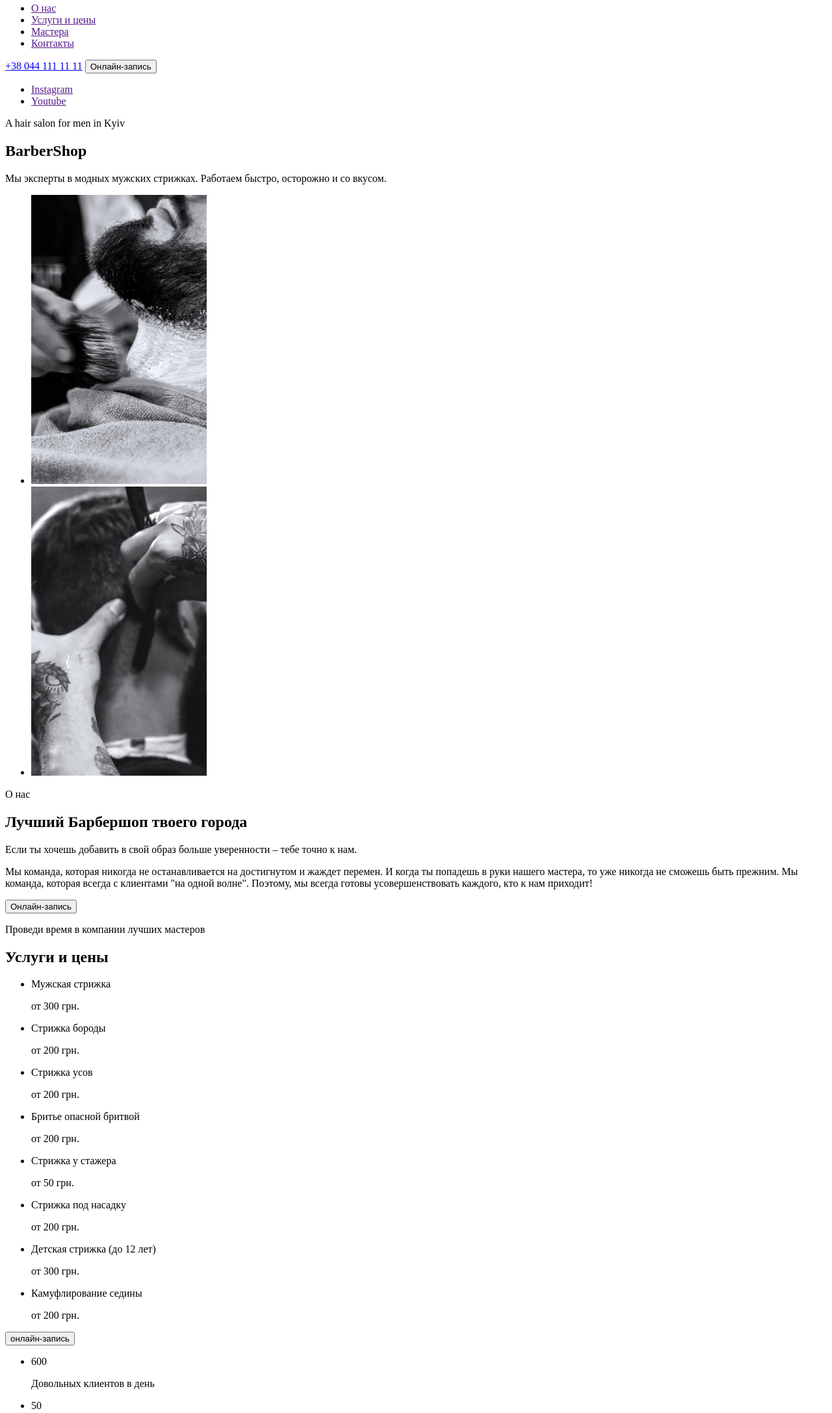
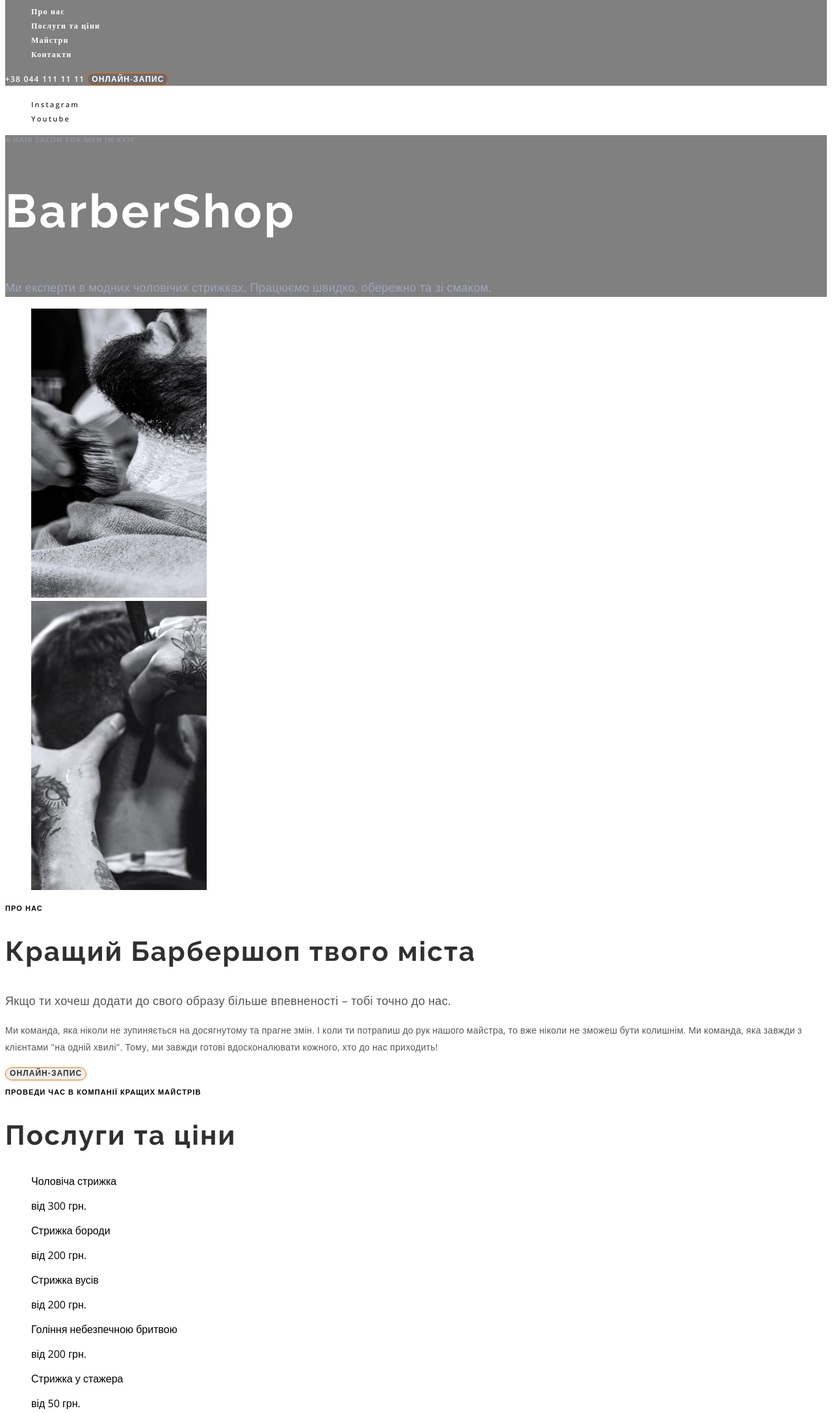
Before and after one commit to YuriySamuse/HW-01-BarberShop, a plain HTML site: page index.html in a window 1280 px wide. Shown: the part 80-2255 px from the top of the page at 65% size. Drawn offline with nearby package versions, Linux system fonts and the light colour scheme.

Commit message:
do About (theme fonts)

```diff
--- a/css/styles.css
+++ b/css/styles.css
@@ -0,0 +1,149 @@
+:root {
+    --accent-color: #FF6C00;
+    --main-title-color: #FFFFFF;
+    --second-title-clolr: #303030;
+    --bottom-text-color: #555555;
+}
+body {
+  font-family: "Open Sans", sans-serif;
+}
+h1 {
+  font-family: "Raleway", sans-serif;
+}
+.list {
+    list-style: none;
+}
+.link {
+    text-decoration: none;
+}
+.top-text {
+    font-weight: 600;
+    font-size: 11px;
+    line-height: 1.36;
+    letter-spacing: 0.1em;
+    text-transform: uppercase;
+    }
+
+ .title {
+    font-family: 'Raleway';
+    font-weight: 700;
+    font-size: 42px;
+    line-height: 1.16;
+    letter-spacing: 0.05em;
+    color: var(--second-title-clolr);
+ }
+ .bottom-text {
+    font-size: 18px;
+    line-height: 1.67;
+    letter-spacing: 0.02em;
+    color: var(--bottom-text-color);
+ }
+/* ----Heder---- */
+.heder {
+    background-color: grey;
+}
+
+.heder-link {
+  font-family: "Open Sans";
+  font-style: normal;
+  font-weight: 600;
+  font-size: 12px;
+  line-height: 16px;
+  letter-spacing: 0.1em;
+  color: #ffffff;
+}
+.heder-link:hover,
+.heder-link:focus {
+    color: var(--accent-color);
+}
+.heder-tel {
+    font-weight: 600;
+    font-size: 12px;
+    line-height: 1.33;
+    letter-spacing: 0.1em;
+    text-transform: uppercase;
+    color: #FFFFFF;
+}
+.heder-tel:hover,
+.heder-tel:focus {
+    color: var(--accent-color);
+}
+.heder-btn {
+    font-family: inherit;
+    font-weight: 600;
+    font-size: 12px;
+    line-height: 1.33;
+    letter-spacing: 0.09em;
+    text-transform: uppercase;
+    color: #FFFFFF;
+    background: rgba(25, 28, 38, 0.2);
+    border: 1px solid #FF6C00;
+    border-radius: 25px;
+}
+.heder-btn:hover,
+.heder-btn:focus {
+    color: var(--accent-color);
+}
+/* ---HERO---- */
+
+.hero-link {
+    font-weight: 600;
+    font-size: 11px;
+    line-height: 1.36;
+    letter-spacing: 0.2em;
+    color: #303030;
+}
+.hero-link:hover,
+.hero-link:focus {
+    color: var(--accent-color);
+}
+
+.hero-content {
+    background-color: gray;
+}
+.hero-top-text{
+    font-weight: 600;
+    font-size: 11px;
+    line-height: 1.36;
+    letter-spacing: 0.1em;
+    text-transform: uppercase;
+    color: rgba(157, 164, 189, 0.6);
+}
+.hero-title {
+    font-family: 'Raleway' sans-serif;
+    font-weight: 700;
+    font-size: 72px;
+    line-height: 1.18;
+    letter-spacing: 0.05em;
+    color: var(--main-title-color);
+}
+.hero-bottom-text {
+    font-size: 18px;
+    line-height: 1.67;
+    letter-spacing: 0.02em;
+    color: #9DA4BD;
+}
+
+/* -------ABOUT------- */
+.about-text {
+    font-size: 14px;
+    line-height: 1.86;
+    letter-spacing: 0.02em;
+    color: #555555;
+}
+.about-btn {
+    font-weight: 600;
+    font-size: 12px;
+    line-height: 1.33;
+    letter-spacing: 0.09em;
+    text-transform: uppercase;
+    color: #303030;
+    box-sizing: border-box;
+    /* position: absolute; */
+    /* width: 160px;
+height: 40px;
+left: 689px;
+top: 1220px; */
+    border: 1px solid #FF6C00;
+    border-radius: 25px;
+}
--- a/index.html
+++ b/index.html
@@ -5,6 +5,9 @@
     <meta http-equiv="X-UA-Compatible" content="IE=edge">
     <meta name="viewport" content="width=device-width, initial-scale=1.0">
     <title>BarberShop</title>
+    <link rel="preconnect" href="https://fonts.googleapis.com">
+    <link rel="preconnect" href="https://fonts.gstatic.com" crossorigin>
+    <link href="https://fonts.googleapis.com/css2?family=Open+Sans:wght@400;600;700&family=Raleway:wght@700&display=swap" rel="stylesheet">
     <link rel="stylesheet" href="./css/styles.css">
 </head>
 <body>
@@ -13,31 +16,32 @@
             <img src="./img/Logo.svg" alt="Лого сайта">
         </a>
         <nav class="heder-nav">
-            <ul class="heder-list">
-                <li class="heder-item"><a class="heder-link" href="">О нас</a></li>
-                <li class="heder-item"><a class="heder-link" href=""> Услуги и цены</a></li>
-                <li class="heder-item"><a class="heder-link" href=""> Мастера</a></li>
-                <li class="heder-item"><a class="heder-link" href=""> Контакты</a></li>
+            <ul class="heder-list list">
+                <li class="heder-item"><a class="heder-link link" href="">Про нас</a></li>
+                <li class="heder-item"><a class="heder-link link" href="">Послуги та ціни</a></li>
+                <li class="heder-item"><a class="heder-link link" href="">Майстри</a></li>
+                <li class="heder-item"><a class="heder-link link" href="">Контакти</a></li>
             </ul>
         </nav>
-        <a class="heder-tel" href="tel:+38 044 111 11 11">+38 044 111 11 11</a>
-        <button class="heder-btn" type="button">Онлайн-запись</Button>
+        <a class="heder-tel link" href="tel:+38 044 111 11 11">+38 044 111 11 11</a>
+        <button class="heder-btn" type="button">онлайн-запис</Button>
     </header>
     <main>
-        <!-- Главная секция -->
+        <!-- HERO -->
         <section class="hero">
-            <ul class="hero-list">
-                <li class="hero-item"><a class="hero-link" href="" target="_blank" rel="noopener nofollow noreferrer">Instagram</a></li>
-                <li class="hero-item"><a class="hero-link" href="" target="_blank" rel="noopener nofollow noreferrer">Youtube</a></li>
+            <ul class="hero-list list">
+                <li class="hero-item"><a class="hero-link link" href="" target="_blank" rel="noopener nofollow noreferrer">Instagram</a></li>
+                <li class="hero-item"><a class="hero-link link" href="" target="_blank" rel="noopener nofollow noreferrer">Youtube</a></li>
             </ul>
-            <p lang="en" class="hero-top-text">A hair salon for men in Kyiv</p>
+        <div class="hero-content">
+            <p lang="en" class="hero-top-text top-text">A hair salon for men in Kyiv</p>
             <h1 lang="en" class="hero-title">BarberShop</h1>
-            <p class="hero-bottom-text">Мы эксперты в модных мужских стрижках.
-            Работаем быстро, осторожно и со вкусом.</p>
+            <p class="hero-bottom-text bottom-text">Ми експерти в модних чоловічих стрижках. Працюємо швидко, обережно та зі смаком.</p>
+        </div>
         </section>
-        <!-- О нас -->
+        <!-- ABOUT -->
         <section class="about">
-            <ul class="about-list">
+            <ul class="about-list list">
                 <li class="about-item">
                     <img
                     src="./img/img 1-min.jpg"
@@ -55,144 +59,146 @@
                     />
                 </li>
             </ul>
-            <p class="about-top-text">О нас</p>
-            <h2 class="about-title">Лучший Барбершоп твоего города</h2>
-            <p class="about-bottom-text">Если ты хочешь добавить в свой образ больше уверенности – тебе точно к нам.</p>
-            <p class="about-text">Мы команда, которая никогда не останавливается на достигнутом и жаждет перемен. И когда ты попадешь в руки нашего мастера,
-                то уже никогда не сможешь быть прежним. Мы команда, которая всегда с клиентами "на одной волне". Поэтому, мы всегда готовы
-                усовершенствовать каждого, кто к нам приходит!</p>
-            <button type="button" class="about-btn">Онлайн-запись</button>
+            <p class="about-top-text top-text">Про нас</p>
+            <h2 class="about-title title">Кращий Барбершоп твого міста</h2>
+            <p class="about-bottom-text bottom-text">Якщо ти хочеш додати до свого образу більше впевненості – тобі точно до нас.</p>
+            <p class="about-text">Ми команда, яка ніколи не зупиняється на досягнутому та прагне змін. І коли ти потрапиш до рук нашого майстра, то вже ніколи не зможеш бути колишнім. Ми команда, яка завжди з клієнтами "на одній хвилі". Тому, ми завжди готові вдосконалювати кожного, хто до нас приходить!</p>
+            <button type="button" class="about-btn">Онлайн-запис</button>
         </section>
-        <!-- Услуги и цены -->
+        <!-- PRICE -->
         <section class="prices">
-            <p class="prices-top-text">Проведи время в компании лучших мастеров</p>
-            <h2 class="prices-title">Услуги и цены</h2>
-            <ul class="prices-list">
+            <p class="prices-top-text top-text">Проведи час в компанії кращих майстрів</p>
+            <h2 class="prices-title title">Послуги та ціни</h2>
+            <ul class="prices-list list">
                 <li class="prices-item">
-                    <p class="price-item-text">Мужская стрижка</p>
-                    <p class="price-item-text">от 300 грн.</p>
+                    <p class="price-item-text">Чоловіча стрижка</p>
+                    <p class="price-item-text">від 300 грн.</p>
                 </li>
                 <li class="prices-item">
-                    <p class="price-item-text">Стрижка бороды</p>
-                    <p class="price-item-text">от 200 грн.</p>
+                    <p class="price-item-text">Стрижка бороди</p>
+                    <p class="price-item-text">від 200 грн.</p>
                 </li>
                 <li class="prices-item">
-                    <p class="price-item-text">Стрижка усов</p>
-                    <p class="price-item-text">от 200 грн.</p>
+                    <p class="price-item-text">Стрижка вусів</p>
+                    <p class="price-item-text">від 200 грн.</p>
                 </li>
                 <li class="prices-item">
-                    <p class="price-item-text">Бритье опасной бритвой</p>
-                    <p class="price-item-text">от 200 грн.</p>
+                    <p class="price-item-text">Гоління небезпечною бритвою</p>
+                    <p class="price-item-text">від 200 грн.</p>
                 </li>
             </ul>
-            <ul class="prices-list">
+            <ul class="prices-list list">
                 <li class="prices-item">
-                    <p class="price-item-text">Cтрижка у стажера</p>
-                    <p class="price-item-text">от 50 грн.</p>
+                    <p class="price-item-text">Стрижка у стажера</p>
+                    <p class="price-item-text">від 50 грн.</p>
                 </li>
                 <li class="prices-item">
-                    <p class="price-item-text">Стрижка под насадку</p>
-                    <p class="price-item-text">от 200 грн.</p>
+                    <p class="price-item-text">Стрижка під насадку</p>
+                    <p class="price-item-text">від 200 грн.</p>
                 </li>
                 <li class="prices-item">
-                    <p class="price-item-text">Детская стрижка (до 12 лет)</p>
-                    <p class="price-item-text">от 300 грн.</p>
+                    <p class="price-item-text">Дитяча стрижка (до 12 років)</p>
+                    <p class="price-item-text">від 300 грн.</p>
                 </li>
                 <li class="prices-item">
-                    <p class="price-item-text">Камуфлирование седины</p>
-                    <p class="price-item-text">от 200 грн.</p>
+                    <p class="price-item-text">Камуфлювання сивини</p>
+                    <p class="price-item-text">від 200 грн.</p>
                 </li>
             </ul>
-            <button type="button" class="price-btn">онлайн-запись</button>
+            <button type="button" class="price-btn">онлайн-запис</button>
         </section>
-            <!-- Почему приходят именно к нам? -->
+            <!-- Переваги -->
         <section class="benefits">
-            <ul class="benefits-list">
+            <ul class="benefits-list list">
                 <li class="benefits-item">
                     <span class="benefits-item-count">600</span>
-                    <p class="benefits-item-text">Довольных клиентов в день</p>
+                    <p class="benefits-item-text">Задоволених клієнтів на день</p>
                 </li>
                  <li class="benefits-item">
                     <span class="benefits-item-count">50</span>
-                    <p class="benefits-item-text">Наград за отличный сервис</p>
+                    <p class="benefits-item-text">Нагород за відмінний сервіс</p>
                 </li>
                 <li class="benefits-item">
                     <span class="benefits-item-count">20</span>
-                    <p class="benefits-item-text">Лучших мастеров Киева</p>
+                    <p class="benefits-item-text">Найкращих майстрів Києва</p>
                 </li>
                 <li class="benefits-item">
                     <span class="benefits-item-count">100</span>
-                    <p class="benefits-item-text">Подарков постоянным клиентам</p>
+                    <p class="benefits-item-text">Подарунків постійним клієнтам</p>
                 </li>
             </ul>
-                <p class="benefits-top-text">Старая традиционная школа</p>
-                <h2 class="benefits-title">Почему приходят именно к нам?</h2>
-                <p class="benefits-bottom-text">О нас говорят только хорошее. Но лучше 1 раз увидеть и прочувствовать, чем 10 раз прочитать.</p>
+                <p class="benefits-top-text top-text">Стара традиційна школа</p>
+                <h2 class="benefits-title title">Чому приходять саме до нас?</h2>
+                <p class="benefits-bottom-text bottom-text">Про нас говорять лише хороше. Але краще 1 раз побачити та відчути, ніж 10 разів прочитати.</p>
         </section>
-            <!-- Наши мастера -->
+            <!-- Майстри -->
         <section class="masters">
-            <p>для настоящих ценителей атмосферы</p>
-            <h2>Наши мастера</h2>
-            <ul>
-                <li>
+            <p class="masters-top-text top-text">для справжніх поціновувачів атмосфери</p>
+            <h2 class="masters-title title">Наші майстри</h2>
+            <ul class="masters-list list">
+                <li class="masters-item">
                     <img src="./img/img12-min.jpg"
                          alt="Барбер бреет затылок"
                          width="370"
                          height="346"
                     />
-                    <h3 lang="en">John Smith</h3>
-                    <p lang="en">Extreme Barber</p>
+                    <h3 lang="en" class="masters-item-title">John Smith</h3>
+                    <p lang="en" class="masters-item-text">Extreme Barber</p>
                 </li>
-                <li>
+                <li class="masters-item">
                     <img src="./img/img22-min.jpg"
                          alt="Барбер делает пробор"
                          width="370"
                          height="346"
                     />
-                    <h3 lang="en">Michele Doe</h3>
-                    <p lang="en">Extreme Barber</p>
+                    <h3 lang="en" class="masters-item-title">Michele Doe</h3>
+                    <p lang="en" class="masters-item-text">Extreme Barber</p>
                 </li>
-                <li>
+                <li class="masters-item">
                     <img src="./img/img32-min.jpg"
                          alt="Барбер стрежет челку"
                          width="370"
                          height="346"
                     />
-                    <h3 lang="en">Alan Black</h3>
-                    <p lang="en">Extreme Barber</p>
+                    <h3 lang="en" class="masters-item-title">Alan Black</h3>
+                    <p lang="en" class="masters-item-text">Extreme Barber</p>
                  </li>
              </ul>
         </section>
+        <!-- ------GALERY------- -->
         <section class="gallery">
-            <p>На латинском языке “барба” означает “борода”</p>
-            <h2>Галерея</h2>
-            <ul>
-                <li><img src="./img/gallery/gallery1.jpg" alt=""></li>
-                <li><img src="./img/gallery/gallery2.jpg" alt=""></li>
-                <li><img src="./img/gallery/gallery3.jpg" alt=""></li>
-                <li><img src="./img/gallery/gallery4.jpg" alt=""></li>
+            <p class="gallery-top-text">Латинською мовою "барба" означає "борода"</p>
+            <h2 class="gallery-title title">Галерея</h2>
+            <ul class="gallery-list list">
+                <li class="gallery-item"><img src="./img/gallery/gallery1.jpg" alt=""></li>
+                <li class="gallery-item"><img src="./img/gallery/gallery2.jpg" alt=""></li>
+                <li class="gallery-item"><img src="./img/gallery/gallery3.jpg" alt=""></li>
+                <li class="gallery-item"><img src="./img/gallery/gallery4.jpg" alt=""></li>
             </ul>
         </section>
+
         <section class="online">
-            <h2>Онлайн-запись</h2>
+            <h2 class="online-title">Онлайн-запис</h2>
         </section>
+
         <section class="contacts">
-            <h2>Контакты</h2>
-            <address>
-                <ul>
-                    <li><a href="">ул. Васильковая, 7А Киев, 08132</a></li>
-                    <li><a href=""></a>+38 044 111 11 11</li>
-                    <li><a href=""></a>barbershop@email.com</li>
+            <h2 class="contacts-title">Контакти</h2>
+            <address class="contacts-address">
+                <ul class="contacts-address-list list">
+                    <li class="contacts-address-item"><a href="">вул. Василькова, 7А
+                        Київ, 08132</a></li>
+                    <li class="contacts-address-item"><a href=""></a>+38 044 111 11 11</li>
+                    <li class="contacts-address-item"><a href=""></a>barbershop@email.com</li>
                 </ul>
             </address>
         </section>
+    </main>
 
-    </main>
     <footer class="footer">
         <p class="footer-copy">Copyright 2020</p>
-        <ul>
-            <li><a href="">Instagram</a></li>
-            <li><a href="">Youtube</a></li>
+        <ul class="footer-list list">
+            <li class="footer-item"><a href="">Instagram</a></li>
+            <li class="footer-item"><a href="">Youtube</a></li>
         </ul>
     </footer>
 </body>
```
